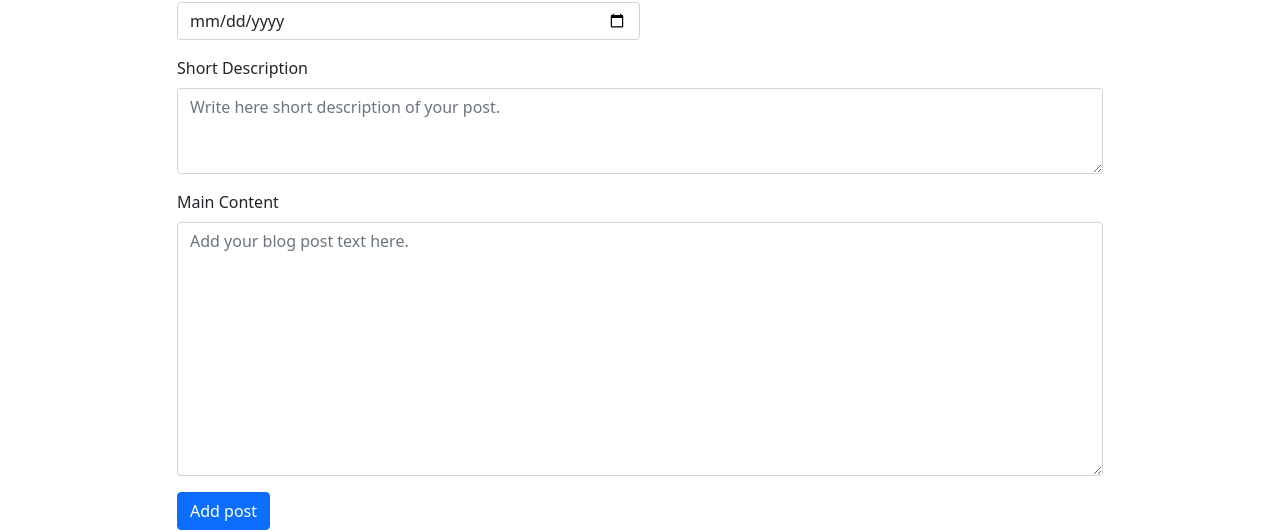
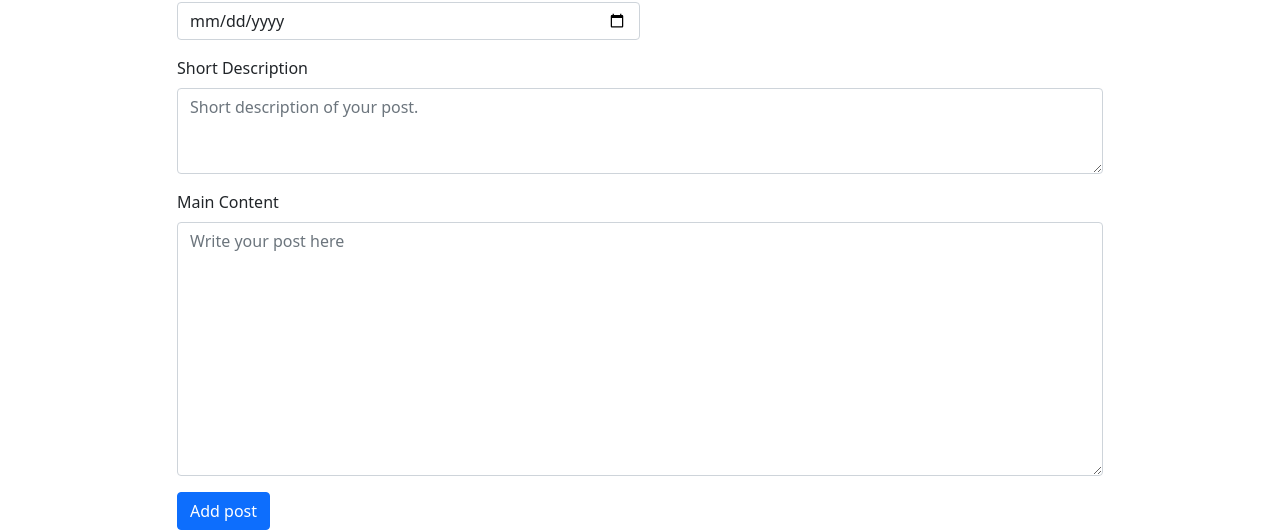
Before and after one commit to Cinamon88/BlogApp, a React (Create React App) app: page /post/add in a window 1280 px wide. Shown: the part 362-894 px from the top of the page. Built offline with nearby package versions, Linux system fonts and the light colour scheme.

Commit message:
fix date in the form

```diff
--- a/src/components/features/AddPostForm.js
+++ b/src/components/features/AddPostForm.js
@@ -1,5 +1,6 @@
 import { Form, Button, Row, Col } from "react-bootstrap";
 import { useState } from "react";
+
 
 
 const AddPostForm = ({ action, actionText, ...props }) => {
@@ -56,7 +57,7 @@ const AddPostForm = ({ action, actionText, ...props }) => {
                   placeholder="Enter date"
                   required
                   onChange={(e) =>
-                    setPublishedDate((e.target.value, "yyyy-mm-dd"))
+                    setPublishedDate(e.target.value)
                   }
                   value={publishedDate}
                 />
@@ -69,7 +70,7 @@ const AddPostForm = ({ action, actionText, ...props }) => {
                 type="text"
                 as="textarea"
                 rows={3}
-                placeholder="Write here short description of your post."
+                placeholder="Short description of your post."
                 required
                 onChange={(e) => setShortDescription(e.target.value)}
                 value={shortDescription}
@@ -82,7 +83,7 @@ const AddPostForm = ({ action, actionText, ...props }) => {
                 type="text"
                 as="textarea"
                 rows={10}
-                placeholder="Add your blog post text here."
+                placeholder="Write your post here"
                 required
                 onChange={(e) => setContent(e.target.value)}
                 value={content}
```
